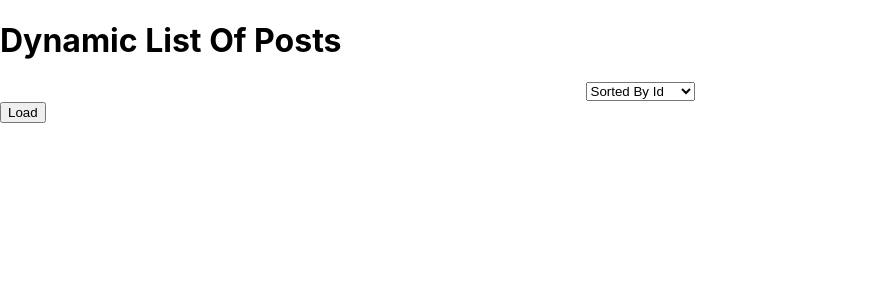
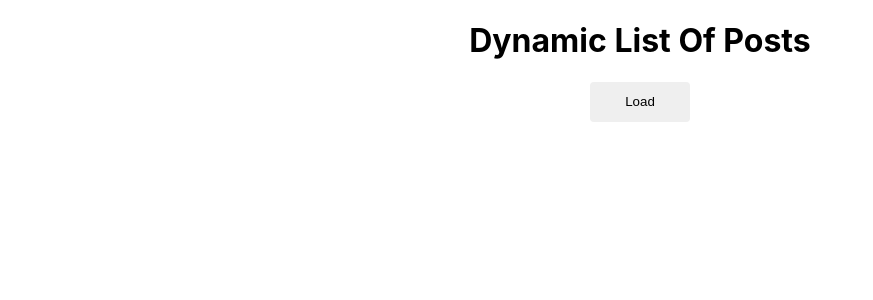
Before and after one commit to Drew11/dynamic-list-of-posts, a React (Create React App) app: page / in a window 1280 px wide. Shown: the top 300 px of the page, without its empty margins (0-873 px from the left). Built offline with nearby package versions, Linux system fonts and the light colour scheme.

Commit message:
solution

```diff
--- a/src/App.css
+++ b/src/App.css
@@ -1,3 +1,20 @@
+
+.App-header {
+    display: flex;
+    justify-content: center;
+}
+
+.App-nav {
+    display: flex;
+    justify-content: center;
+}
+.btn-load{
+    width: 100px;
+    height: 40px;
+    border: none;
+    border-radius: 4px;
+    cursor: pointer;
+}
 ul {
     list-style: none;
 }
--- a/src/App.js
+++ b/src/App.js
@@ -54,22 +54,23 @@ class App extends Component{
       return (
           <div className="App">
               <header className="App-header">
+                  <h1>Dynamic List Of Posts</h1>
               </header>
-              <h1>Dynamic List Of Posts</h1>
 
-              <select  onChange={(event)=>this.sort(event)}>
-                  <option value="id">Sorted By Id</option>
-                  <option value="title">Sorted By Text</option>
-              </select>
+             <div className={"App-nav"}>
+                 {!this.state.completeLoad?<button
+                         className={"btn-load"}
+                         onClick={()=>{
+                             this.setState({ isLoading: true });
+                             this.getData()}}
+                     >{!this.state.isLoading?"Load": "Loading..."}</button>:
+                     <select  onChange={(event)=>this.sort(event)}>
+                         <option value="id">Sorted By Id</option>
+                         <option value="title">Sorted By Text</option>
+                     </select>
+                 }
+             </div>
 
-              {!this.state.completeLoad?<button
-                  className={"todos__btn-load"}
-                  onClick={()=>{
-                      this.setState({ isLoading: true });
-                      this.getData()}}
-              >{!this.state.isLoading?"Load": "Loading..."}</button>:
-               null
-              }
               <main>
                   <PostList
                   posts={this.state.posts}
```
